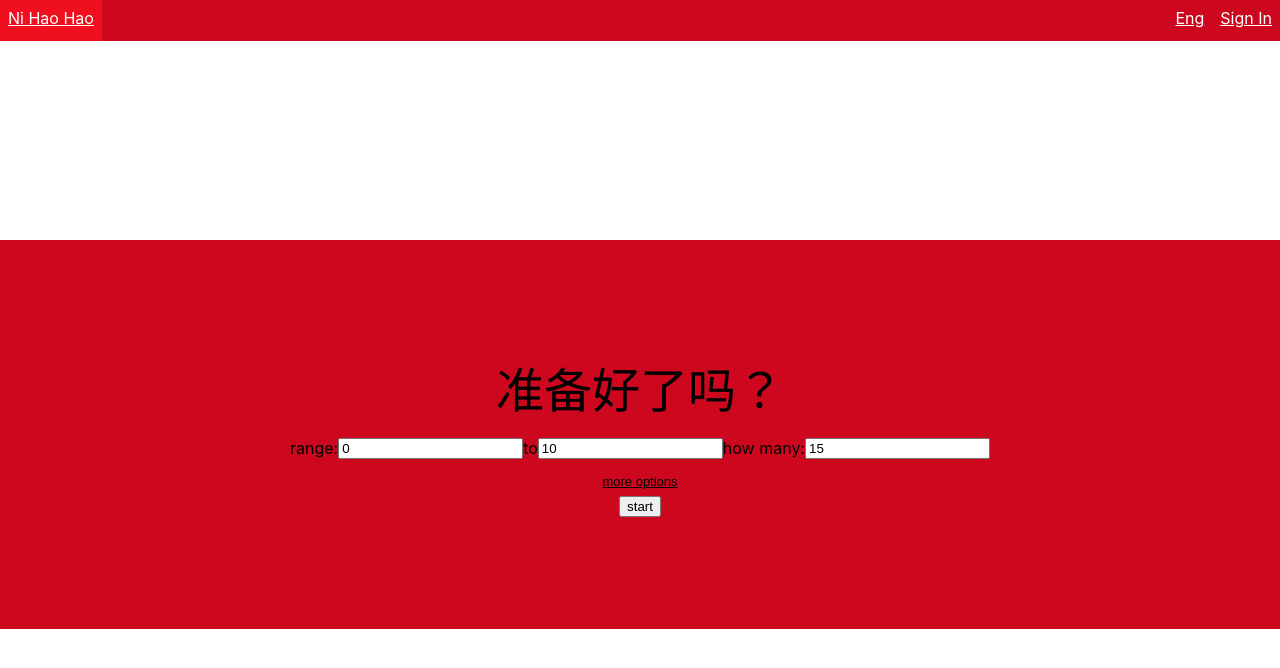
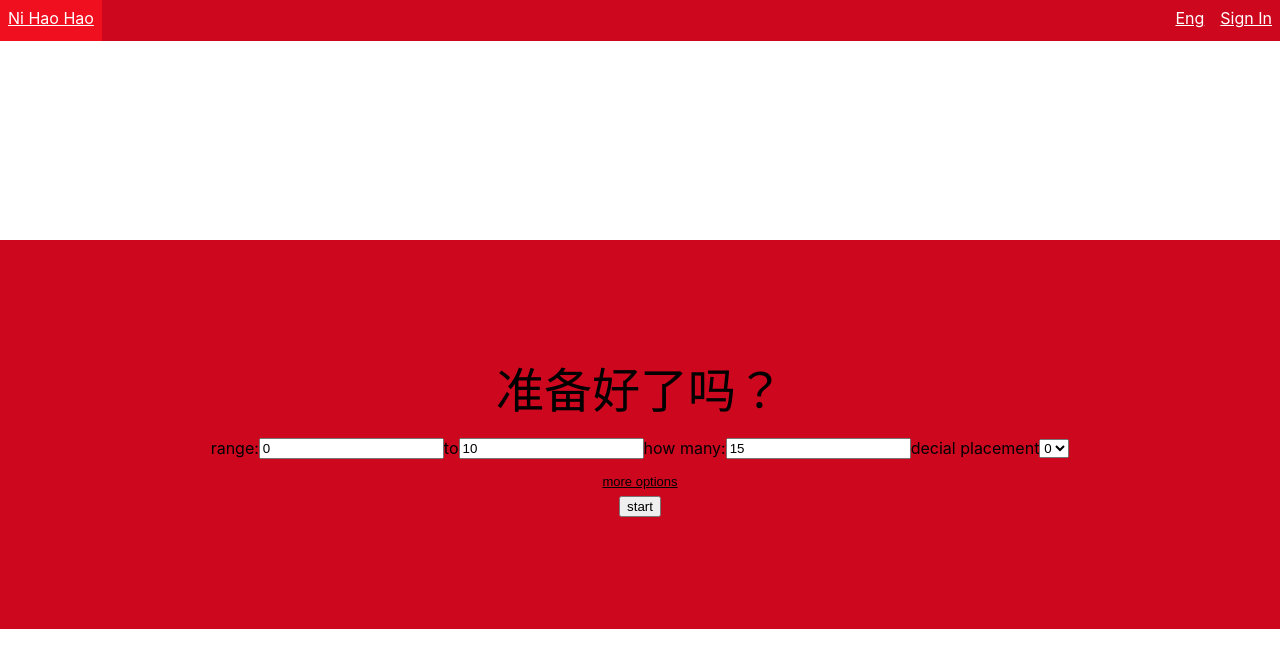
Before and after one commit to AbeUribe831/ni-hao-numbers, a React (Create React App) app: page / in a window 1280 px wide. Shown: the top 668 px of the page. Built offline with nearby package versions, Linux system fonts and the light colour scheme.

Commit message:
added decimal placement argument for users between 0-2

```diff
--- a/src/components/MainBoard.js
+++ b/src/components/MainBoard.js
@@ -12,6 +12,7 @@ export default class MainBoard extends Component {
             minBound: '0',
             maxBound: '10',
             howMany: '15',
+            decimalPlacement: '0',
             questions: {
                 readCharacter: true,
                 readNumber: true,
@@ -23,6 +24,7 @@ export default class MainBoard extends Component {
         this.updateQuestions = this.updateQuestions.bind(this);
         this.updateAnswers = this.updateAnswers.bind(this);
         this.resetQAndA = this.resetQAndA.bind(this);
+        this.updateDecimalPlacement = this.updateDecimalPlacement.bind(this);
         this.updateMinBound = this.updateMinBound.bind(this);
         this.updateMaxBound = this.updateMaxBound.bind(this);
         this.updateHowMany = this.updateHowMany.bind(this);
@@ -141,6 +143,11 @@ export default class MainBoard extends Component {
             });
         }
     }
+    updateDecimalPlacement(event) {
+        this.setState({
+            decimalPlacement: event.target.value
+        });
+    }
     updateQuestions(question) {
         if (question === 'readCharacter') {
             this.setState((prevState) =>({
@@ -196,6 +203,8 @@ export default class MainBoard extends Component {
                         howMany={this.state.howMany}
                         questions={this.state.questions}
                         answers={this.state.answers}
+                        decimalPlacement={this.state.decimalPlacement}
+                        updateDecimalPlacement={this.updateDecimalPlacement}
                         updateQuestions={this.updateQuestions}
                         updateAnswers={this.updateAnswers}
                         updateMinBound={this.updateMinBound}
@@ -218,6 +227,7 @@ export default class MainBoard extends Component {
                     howMany={this.state.howMany}
                     questions={this.state.questions}
                     answers={this.state.answers}
+                    decimalPlacement={this.state.decimalPlacement}
                     onClickExit={this.onClickStartedFalse}
                     resetQAndA={this.resetQAndA}
                 />
--- a/src/components/MenuBoard.js
+++ b/src/components/MenuBoard.js
@@ -57,10 +57,8 @@ class MoreOptions extends Component {
     }
 }
 
-function Options (props) {
-   if (props.moreOptions === false) {
+function NumberOptions(props) {
     return (
-           <div className='flex-column'>
         <div className='row-flex-wrap' style={{alignItems: 'center', justifyContent: 'center'}}>
             <p>range: </p>
             <input
@@ -83,7 +81,33 @@ function Options (props) {
                 onChange={props.updateHowMany}
                 onKeyDown={props.confirmHowMany}
             />
+            <p>decial placement</p>
+            <select name="decimal" value={props.decimalPlacement} onChange={props.updateDecimalPlacement} id="decimal">
+                <option value="0">0</option>
+                <option value="1">1</option>
+                <option value="2">2</option>
+            </select>
         </div>
+    );
+}
+
+function Options (props) {
+   if (props.moreOptions === false) {
+       return (
+           <div className='flex-column'>
+                <NumberOptions
+                    minBound={props.minBound}
+                    updateMinBound={props.updateMinBound}
+                    confirmMinIsNumber={props.confirmMinIsNumber}
+                    maxBound={props.maxBound}
+                    decimalPlacement={props.decimalPlacement}
+                    updateMaxBound={props.updateMaxBound}
+                    updateDecimalPlacement={props.updateDecimalPlacement}
+                    confirmMaxIsNumber={props.confirmMaxIsNumber}
+                    howMany={props.howMany}
+                    updateHowMany={props.updateHowMany}
+                    confirmHowMany={props.confirmHowMany}
+                />
                 <div style={{display: 'flex', alignItems: 'center', justifyContent: 'center'}}>
                     <button onClick={props.onClickMoreOptions} className='underline-button' style={{textAlign: 'center'}}>more options</button>
                 </div>
@@ -100,29 +124,18 @@ function Options (props) {
    }
    return (
             <div className="flex-column">
-                <div className='row-flex-wrap' style={{alignItems: 'center', justifyContent: 'center'}}>
-                    <p>range: </p>
-                    <input
-                        name={'minBound'}
-                        value={props.minBound}
-                        onChange={props.updateMinBound}
-                        onKeyDown={props.confirmMinIsNumber}
+                 <NumberOptions
+                    minBound={props.minBound}
+                    updateMinBound={props.updateMinBound}
+                    confirmMinIsNumber={props.confirmMinIsNumber}
+                    maxBound={props.maxBound}
+                    updateDecimalPlacement={props.updateDecimalPlacement}
+                    updateMaxBound={props.updateMaxBound}
+                    confirmMaxIsNumber={props.confirmMaxIsNumber}
+                    howMany={props.howMany}
+                    updateHowMany={props.updateHowMany}
+                    confirmHowMany={props.confirmHowMany}
                 />
-                    <p>to</p>
-                    <input
-                        name={'maxBound'}
-                        value={props.maxBound}
-                        onChange={props.updateMaxBound}
-                        onKeyDown={props.confirmMaxIsNumber}
-                    />
-                    <p>how many: </p>
-                    <input
-                        name={'howMany'}
-                        value={props.howMany}
-                        onChange={props.updateHowMany}
-                        onKeyDown={props.confirmHowMany}
-                    />
-                </div>
                 <div style={{display: 'flex', alignItems: 'center', justifyContent: 'center'}}>
                     <MoreOptions
                         questions={props.questions}
@@ -160,6 +173,7 @@ export default class MenuBoard extends Component {
             });
         });
     }
+    // in from add : <form onClick={this.method}
     render() {
         return (
             <div>
@@ -172,8 +186,10 @@ export default class MenuBoard extends Component {
                         howMany={this.props.howMany}
                         questions={this.props.questions}
                         answers={this.props.answers}
+                        decimalPlacement={this.props.decimalPlacement}
                         onClickMoreOptions={this.onClickMoreOptions}
                         moreOptions={this.state.moreOptions}
+                        updateDecimalPlacement={this.props.updateDecimalPlacement}
                         updateQuestions={this.props.updateQuestions}
                         updateAnswers={this.props.updateAnswers}
                         updateMinBound={this.props.updateMinBound}
```
Lines whose indentation alone changed are shown as unchanged.
